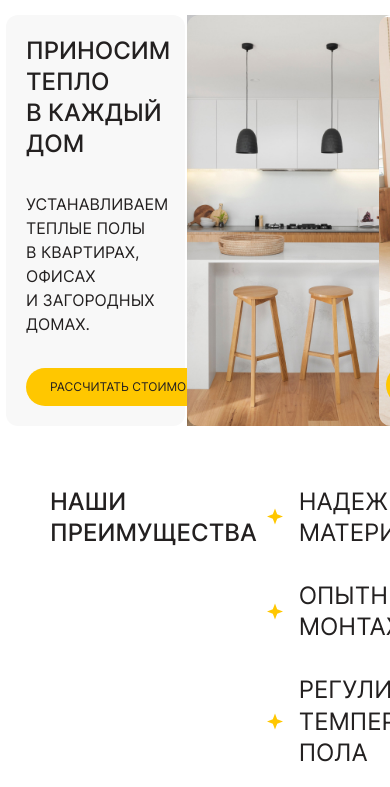
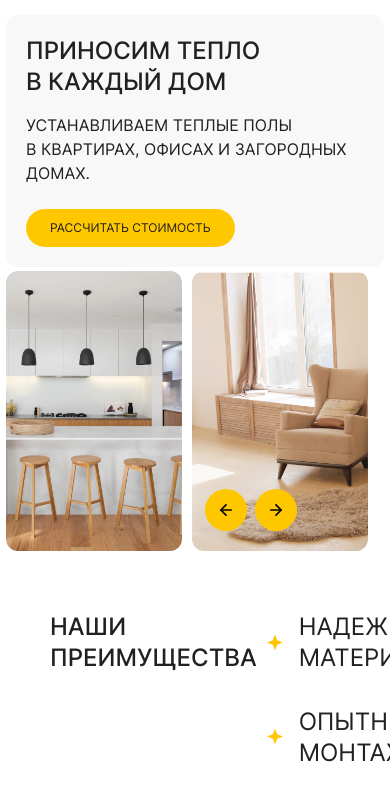
Before and after one commit to AlexSash888/underfloor_heating, a plain HTML site: page index.html in a window 390 px wide. Shown: the part 57-844 px from the top of the page. Drawn offline with nearby package versions, Linux system fonts and the light colour scheme.

Commit message:
commit 25_03 evening

```diff
--- a/hero.css
+++ b/hero.css
@@ -37,6 +37,7 @@
 
 .hero__image {
     width: var(--width-slide);
+    max-width: 100%;
     height: 100%;
     background-position: center;
     background-repeat: no-repeat;
@@ -74,14 +75,45 @@
 }
 
 @media (max-width:1240px) {
+    .hero__title {
+        margin-bottom: 24px;
+    }
 
+    .hero__discription {
+        margin-bottom: 98px;
+    }
 }
 
 @media (max-width:920px) {
+    .hero__title {
+        margin-bottom: 16px;
+    }
+
+    .hero__discription {
+        margin-bottom: 50px;
+    }
+
+    .hero__slider-block {
+        position: static;
+        height: 280px;
+    }
+
+    .hero__container {
+        flex-direction: column;
+    }
+
+    .hero__content {
+        width: 100%;
+    }
 
 }
 
 @media (max-width:560px) {
+    .hero__title {
+        margin-bottom: 16px;
+    }
 
-
+    .hero__discription {
+        margin-bottom: 24px;
+    }
 }
--- a/index.html
+++ b/index.html
@@ -7,9 +7,9 @@
     <meta name="viewport" content="width=device-width, initial-scale=1.0">
 
     <link rel="stylesheet" href="style/style.css">
-    <link rel="stylesheet" href="style\calc.css">
-    <link rel="stylesheet" href="style\advantages.css">
-    <link rel="stylesheet" href="style\hero.css">
+    <link rel="stylesheet" href="style/calc.css">
+    <link rel="stylesheet" href="style/advantages.css">
+    <link rel="stylesheet" href="style/hero.css">
     <link rel="stylesheet" href="style/normalize.css">
     <link rel="stylesheet" href="https://cdn.jsdelivr.net/npm/swiper@9/swiper-bundle.min.css" />
 
@@ -18,7 +18,7 @@
 
 
 
-    <link rel="stylesheet" href="style\normalize.css">
+    <link rel="stylesheet" href="style/normalize.css">
     <title>Теплый пол - Приносим тепло в каждый дом</title>
 </head>
 
@@ -26,12 +26,8 @@
     <header class="header">
         <h1 class=" visually-hidden">Теплый пол в каждый дом</h1>
         <div class="container header__container">
-            <img class="header__logo image"
-                 src="image\logo.svg"
-                 alt="Логотип с солнышком и текстом компании теплый пол"
-                 width="162px"
-                 height="39"
-                 >
+            <img class="header__logo image" src="image/logo.svg" alt="Логотип с солнышком и текстом компании теплый пол"
+                width="162" height="39">
 
             <button class="header__button button">заказать</button>
         </div>
@@ -145,13 +141,8 @@
     </main>
     <footer class="footer section__offset">
         <div class="container footer__container">
-            <img
-            class="footer__logo image"
-            src="image\logo.svg"
-            alt="Логотип с солнышком и текстом компании теплый пол"
-            width="162px"
-            height="39px"
-            >
+            <img class="footer__logo image" src="image/logo.svg" alt="Логотип с солнышком и текстом компании теплый пол"
+                width="162" height="39">
             <ul class="footer__list footer__social list__reset">
                 <li class="footer__item ">
                     <a class="link footer__link" href="#">
@@ -219,4 +210,5 @@
     </footer>
 
 </body>
+
 </html>
--- a/style.css
+++ b/style.css
@@ -91,7 +91,7 @@ img {
 }
 
 .image {
-    width: 100%;
+    max-width: 100%;
     height: auto;
 }
 
@@ -227,7 +227,8 @@ ul.footer__contact {
         padding: 10px 24px;
         font-size: 14px;
     }
-    .header__logo{
+
+    .header__logo {
         width: 124px;
     }
 }
@@ -236,7 +237,6 @@ ul.footer__contact {
 
     :root {
         --padding: 20px;
-        /* --width-slide: 308px; */
         --gap: 4px;
     }
 
--- a/style/hero.css
+++ b/style/hero.css
@@ -37,6 +37,7 @@
 
 .hero__image {
     width: var(--width-slide);
+    max-width: 100%;
     height: 100%;
     background-position: center;
     background-repeat: no-repeat;
@@ -74,14 +75,45 @@
 }
 
 @media (max-width:1240px) {
+    .hero__title {
+        margin-bottom: 24px;
+    }
 
+    .hero__discription {
+        margin-bottom: 98px;
+    }
 }
 
 @media (max-width:920px) {
+    .hero__title {
+        margin-bottom: 16px;
+    }
+
+    .hero__discription {
+        margin-bottom: 50px;
+    }
+
+    .hero__slider-block {
+        position: static;
+        height: 280px;
+    }
+
+    .hero__container {
+        flex-direction: column;
+    }
+
+    .hero__content {
+        width: 100%;
+    }
 
 }
 
 @media (max-width:560px) {
+    .hero__title {
+        margin-bottom: 16px;
+    }
 
-
+    .hero__discription {
+        margin-bottom: 24px;
+    }
 }
--- a/style/style.css
+++ b/style/style.css
@@ -91,7 +91,7 @@ img {
 }
 
 .image {
-    width: 100%;
+    max-width: 100%;
     height: auto;
 }
 
@@ -227,7 +227,8 @@ ul.footer__contact {
         padding: 10px 24px;
         font-size: 14px;
     }
-    .header__logo{
+
+    .header__logo {
         width: 124px;
     }
 }
@@ -236,7 +237,6 @@ ul.footer__contact {
 
     :root {
         --padding: 20px;
-        /* --width-slide: 308px; */
         --gap: 4px;
     }
 
```
